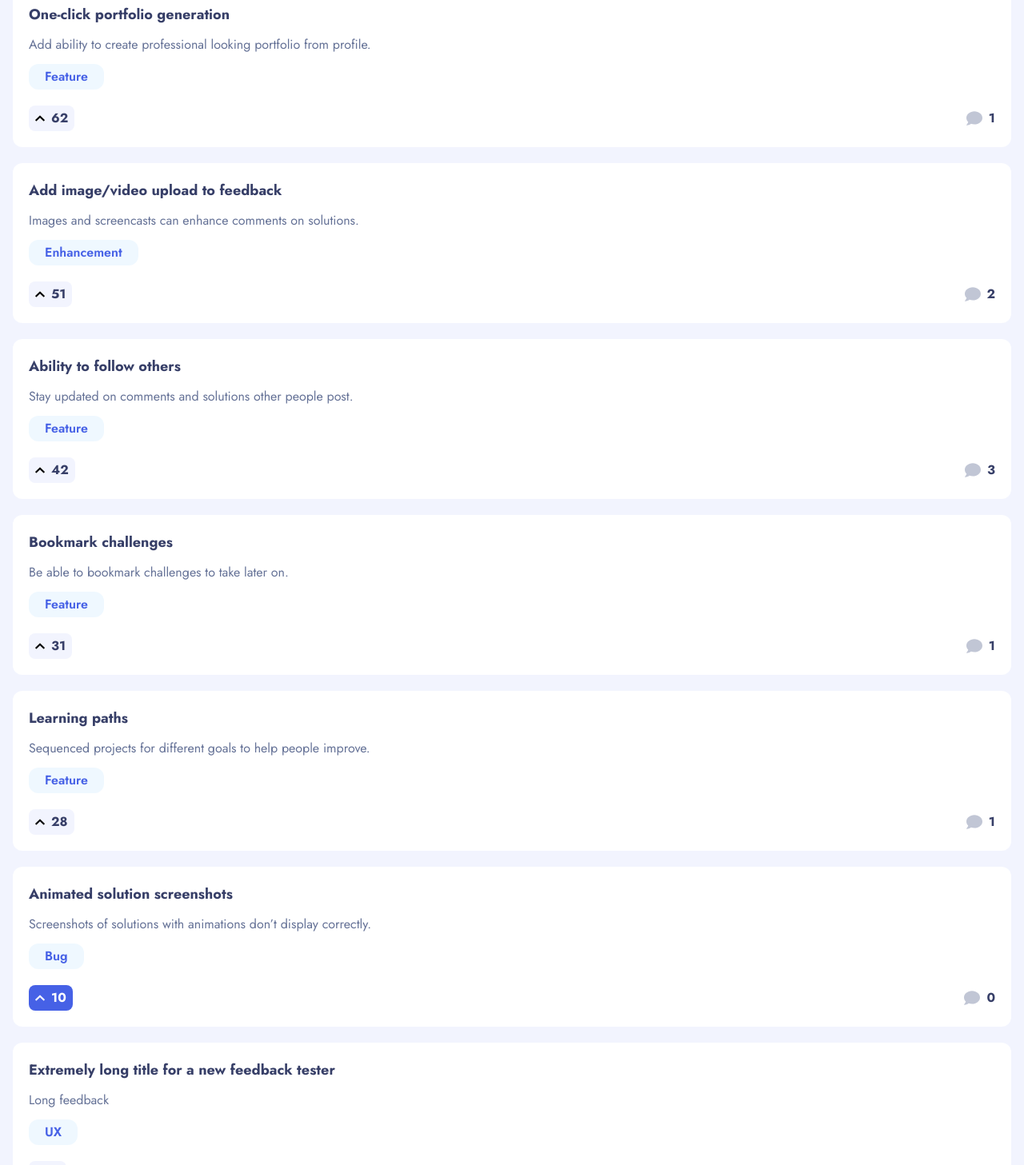
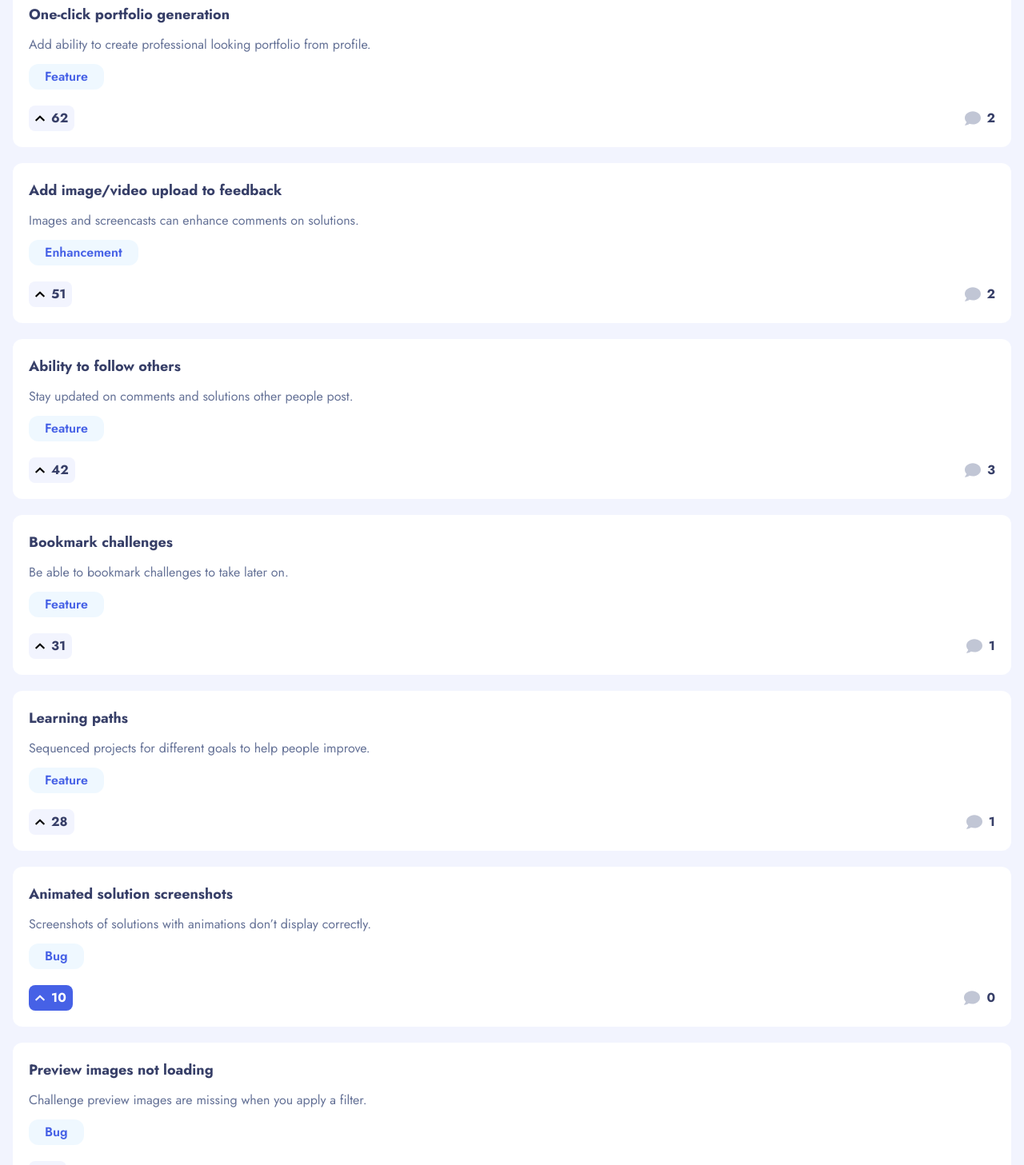
Before and after one commit to Abdul-Raziq1/ProductFeedBack, a React (Vite) app: page / in a window 1280 px wide. Shown: the part 1280-2737 px from the top of the page at 80% size. Built offline with nearby package versions, Linux system fonts and the light colour scheme; data requests are answered from the project's data file.

Commit message:
Added ability to reply to comments

```diff
--- /dev/null
+++ b/src/components/Reply.jsx
@@ -0,0 +1,102 @@
+import { useState, useContext } from "react";
+import CustomButton from "./CustomButton";
+import { INITIAL_CHARS } from "../data/types";
+import { v4 as uuid } from "uuid";
+import { FeedbackContext } from "../context/FeedbackContext";
+import axiosUtil from "../data/service";
+import { IdContext } from "../components/DetailedComments";
+import PropTypes from "prop-types";
+
+const Reply = ({ setIsReplying }) => {
+  const [reply, setReply] = useState("");
+  const { currentUserData } = useContext(FeedbackContext);
+  const { suggestionId, messageId, replyingTo, setSuggestion } =
+    useContext(IdContext);
+  const [charactersLeft, setCharactersLeft] = useState(INITIAL_CHARS);
+  const [showWarning, setShowWarning] = useState(false);
+
+  const closeReplyHandler = () => {
+    setIsReplying(false);
+  };
+  const replyHandler = (event) => {
+    const value = event.target.value;
+    const charsLeft = INITIAL_CHARS - value.length;
+    if (charactersLeft > 0) {
+      setCharactersLeft(charsLeft);
+      setReply(value);
+    } else {
+      setReply((prevValue) => {
+        if (prevValue.length > value.length) {
+          setCharactersLeft(charsLeft);
+          return value;
+        } else {
+          return prevValue;
+        }
+      });
+    }
+  };
+
+  const postReplyHandler = (event) => {
+    event.preventDefault();
+
+    if (reply === ''){
+      setShowWarning(true);
+      setTimeout(() => {
+        setShowWarning(false);
+      }, 1500);
+      return;
+    }
+
+    const id = uuid();
+
+    const replyObject = {
+      id,
+      content: reply,
+      replyingTo,
+      user: currentUserData,
+    };
+    setReply("");
+    setCharactersLeft(INITIAL_CHARS);
+    axiosUtil
+      .addReply(suggestionId, messageId, replyObject)
+      .then((response) => {
+        setSuggestion(response);
+      })
+      .catch((error) => {
+        console.log("Error:", error);
+      });
+    closeReplyHandler();
+  };
+  return (
+    <form className="flex flex-col gap-2 justify-between p-3">
+      <textarea
+        className={`rounded bg-grayTheme p-3 ${
+          showWarning ? "outline-red-500" : "focus:outline-blueTheme"
+        } outline-offset-0 outline-1 outline-none`}
+        placeholder="Type your reply here"
+        rows={3}
+        value={reply}
+        onChange={replyHandler}
+      />
+      {showWarning && <span className="text-red-600">Can&apos;t be empty</span>}
+      <div className="flex items-center justify-between">
+        <span className="text-darkGrayTheme">
+          {charactersLeft} {charactersLeft === 1 ? "Character" : "Characters"}{" "}
+          left
+        </span>
+        <CustomButton
+          text={"Post Reply"}
+          type="submit"
+          color={"#AD1FEA"}
+          onClick={postReplyHandler}
+        />
+      </div>
+    </form>
+  );
+};
+
+Reply.propTypes = {
+  setIsReplying: PropTypes.func,
+};
+
+export default Reply;
--- a/src/data/data.json
+++ b/src/data/data.json
@@ -5,7 +5,6 @@
     "username": "velvetround",
     "likes": {
       "2": 2,
-      "6": 6,
       "11": 11,
       "803992f3-0d2c-4ce0-9bff-5968d5223c8e": "803992f3-0d2c-4ce0-9bff-5968d5223c8e"
     }
@@ -49,7 +48,7 @@
       "upvotes": 100,
       "status": "Suggestion",
       "description": "It would help people with light sensitivities and who prefer dark mode.",
-      "numOfComments": 6,
+      "numOfComments": 9,
       "comments": [
         {
           "id": 3,
@@ -105,7 +104,24 @@
               "11": 11
             }
           },
-          "replies": []
+          "replies": [
+            {
+              "id": "9630aff9-eb11-48c5-aaff-7ebb1175c1c7",
+              "content": "I will delete this as soon as that feature is implemented",
+              "replyingTo": "velvetround",
+              "user": {
+                "image": "/assets/user-images/image-zena.jpg",
+                "name": "Zena Kelley",
+                "username": "velvetround",
+                "likes": {
+                  "2": 2,
+                  "6": 6,
+                  "11": 11,
+                  "803992f3-0d2c-4ce0-9bff-5968d5223c8e": "803992f3-0d2c-4ce0-9bff-5968d5223c8e"
+                }
+              }
+            }
+          ]
         },
         {
           "id": "e88ad0aa-6afa-4b5c-97e1-7fefb6b77219",
@@ -121,6 +137,39 @@
             }
           },
           "replies": []
+        },
+        {
+          "id": "e6f2f005-45ce-41de-97bb-02315f7c0029",
+          "content": "Ah yes, comments added.\nI wonder whether I should add timestamps",
+          "user": {
+            "image": "/assets/user-images/image-zena.jpg",
+            "name": "Zena Kelley",
+            "username": "velvetround",
+            "likes": {
+              "2": 2,
+              "6": 6,
+              "11": 11,
+              "803992f3-0d2c-4ce0-9bff-5968d5223c8e": "803992f3-0d2c-4ce0-9bff-5968d5223c8e"
+            }
+          },
+          "replies": [
+            {
+              "id": "769544a8-bb29-4e2f-981e-73947cdaa2e3",
+              "content": "Replies also implemented. So good.\nMoete kita zo!",
+              "replyingTo": "velvetround",
+              "user": {
+                "image": "/assets/user-images/image-zena.jpg",
+                "name": "Zena Kelley",
+                "username": "velvetround",
+                "likes": {
+                  "2": 2,
+                  "6": 6,
+                  "11": 11,
+                  "803992f3-0d2c-4ce0-9bff-5968d5223c8e": "803992f3-0d2c-4ce0-9bff-5968d5223c8e"
+                }
+              }
+            }
+          ]
         }
       ]
     },
@@ -222,7 +271,7 @@
       "id": 6,
       "title": "Preview images not loading",
       "category": "Bug",
-      "upvotes": 5,
+      "upvotes": 4,
       "status": "Suggestion",
       "description": "Challenge preview images are missing when you apply a filter.",
       "numOfComments": 1,
@@ -304,7 +353,7 @@
       "upvotes": 62,
       "status": "in-progress",
       "description": "Add ability to create professional looking portfolio from profile.",
-      "numOfComments": 1,
+      "numOfComments": 2,
       "comments": [
         {
           "id": 13,
@@ -314,7 +363,24 @@
             "name": "Ryan Welles",
             "username": "voyager.344"
           },
-          "replies": []
+          "replies": [
+            {
+              "id": "0a515d44-f840-483e-9291-9a2a42ffd996",
+              "content": "I see you everywhere.",
+              "replyingTo": "voyager.344",
+              "user": {
+                "image": "/assets/user-images/image-zena.jpg",
+                "name": "Zena Kelley",
+                "username": "velvetround",
+                "likes": {
+                  "2": 2,
+                  "6": 6,
+                  "11": 11,
+                  "803992f3-0d2c-4ce0-9bff-5968d5223c8e": "803992f3-0d2c-4ce0-9bff-5968d5223c8e"
+                }
+              }
+            }
+          ]
         }
       ]
     },
@@ -382,39 +448,22 @@
       ]
     },
     {
-      "title": "Test",
-      "description": "TesterTest",
+      "title": "13th",
+      "description": "13th",
       "category": "Feature",
-      "numOfComments": 2,
-      "upvotes": 4,
+      "numOfComments": 1,
+      "upvotes": 0,
       "status": "suggestion",
       "comments": [
         {
-          "id": "2e3f6537-282d-4ba1-8fab-c05edc46be31",
-          "content": "photo",
+          "id": "e72a0b14-97bc-4e14-8689-c41b503c6d81",
+          "content": "First to comment here",
           "user": {
             "image": "/assets/user-images/image-zena.jpg",
             "name": "Zena Kelley",
             "username": "velvetround",
             "likes": {
               "2": 2,
-              "6": 6,
-              "11": 11,
-              "803992f3-0d2c-4ce0-9bff-5968d5223c8e": "803992f3-0d2c-4ce0-9bff-5968d5223c8e"
-            }
-          },
-          "replies": []
-        },
-        {
-          "id": "9c32e8ff-e1b7-4c62-ab5e-a7b2399f6bbd",
-          "content": "well",
-          "user": {
-            "image": "/assets/user-images/image-zena.jpg",
-            "name": "Zena Kelley",
-            "username": "velvetround",
-            "likes": {
-              "2": 2,
-              "6": 6,
               "11": 11,
               "803992f3-0d2c-4ce0-9bff-5968d5223c8e": "803992f3-0d2c-4ce0-9bff-5968d5223c8e"
             }
@@ -422,63 +471,7 @@
           "replies": []
         }
       ],
-      "id": "09e40db0-6702-41c3-a5bf-7259e1dd9f57"
-    },
-    {
-      "title": "Friends",
-      "description": "First UI Feedback",
-      "category": "UI",
-      "numOfComments": 0,
-      "upvotes": 6,
-      "status": "suggestion",
-      "comments": [],
-      "id": "051e0f02-e824-4e0d-bd3c-6394b5252b14"
-    },
-    {
-      "title": "Extremely long title for a new feedback tester",
-      "description": "Long feedback",
-      "category": "UX",
-      "numOfComments": 0,
-      "upvotes": 9,
-      "status": "suggestion",
-      "comments": [],
-      "id": "2cd002f3-7400-4b96-8f24-7944d461d907"
-    },
-    {
-      "title": "Petrificus Totalus",
-      "description": "Binds enemies",
-      "category": "UX",
-      "numOfComments": 1,
-      "upvotes": 1,
-      "status": "suggestion",
-      "comments": [
-        {
-          "id": "294c1c25-3b4a-48cd-a2e4-85639fbe357e",
-          "content": "I really love the Harry Potter series.\nHere is an upvote",
-          "user": {
-            "image": "/assets/user-images/image-zena.jpg",
-            "name": "Zena Kelley",
-            "username": "velvetround",
-            "likes": {
-              "2": 2,
-              "6": 6,
-              "11": 11
-            }
-          },
-          "replies": []
-        }
-      ],
-      "id": "803992f3-0d2c-4ce0-9bff-5968d5223c8e"
-    },
-    {
-      "title": "Indigo",
-      "description": "",
-      "category": "Feature",
-      "numOfComments": 0,
-      "upvotes": 0,
-      "status": "suggestion",
-      "comments": [],
-      "id": "9a5e3391-60b5-491d-b3c2-8c23af5689df"
+      "id": 13
     }
   ]
 }
--- a/src/data/service.js
+++ b/src/data/service.js
@@ -1,9 +1,9 @@
 import { currentUser, productRequests } from "./types"
 
-import { v4 as uuid } from "uuid"
 const addFeedBack = async (newFeedback) => {
     try {
-        const id = uuid()
+        const allProducts = await getProductRequests(productRequests)
+        const id = allProducts.length + 1
         await fetch(productRequests, {
             method: 'POST',
             headers: {
@@ -129,11 +129,39 @@ const addComment = async (id, comment) => {
     }
 }
 
+const addReply = async (suggestionId, messageId, reply) => {
+try {
+        const url = `${productRequests}/${suggestionId}`
+        const suggestion = await getSuggestionWithId(suggestionId)
+        const updated = suggestion.comments.map((comment) => {
+            if (comment.id === messageId){
+                return {...comment, replies: [...comment.replies, reply]}
+            }
+            return comment
+        })
+        console.log("suggestion", suggestion)
+        console.log("Updated", updated);
+        const updatedComments = {...suggestion, comments: updated, numOfComments: suggestion.numOfComments + 1}
+        const response = await fetch(url, {
+            method: 'PUT',
+            headers: {
+                'Content-Type': 'application/json'
+            },
+            body: JSON.stringify(updatedComments)
+        })
+        return response.json()
+    }
+    catch (error) {
+        console.log("Error:", error);
+    }
+}
+
 const axiosUtil = {
     addFeedBack,
     addUpvote,
     addToLikes,
     addComment,
+    addReply,
     getProductRequests,
     getUser,
     removeFromLikes
--- a/src/data/types.js
+++ b/src/data/types.js
@@ -18,3 +18,6 @@ export const ADD_FEEDBACK = "Add Feedback"
 // Server url
 export const currentUser = "http://localhost:3000/currentUser";
 export const productRequests = "http://localhost:3000/productRequests";
+
+// Character limit
+export const INITIAL_CHARS = 250
--- a/src/screens/Comments.jsx
+++ b/src/screens/Comments.jsx
@@ -3,7 +3,7 @@ import { useLoaderData, useNavigate } from "react-router-dom";
 import CustomButton from "../components/CustomButton";
 import Suggestion from "../components/Suggestion";
 import DetailedComments from "../components/DetailedComments";
-import { productRequests } from "../data/types";
+import { INITIAL_CHARS, productRequests } from "../data/types";
 import { useContext, useState } from "react";
 import { v4 as uuid } from "uuid";
 import { FeedbackContext } from "../context/FeedbackContext";
@@ -16,47 +16,53 @@ async function detailsLoader({ params }) {
   return suggestion;
 }
 
-const INITIAL_CHARS = 250
 const Comments = () => {
   const [comment, setComment] = useState("");
+  const [showWarning, setShowWarning] = useState(false);
   const [charactersLeft, setCharactersLeft] = useState(INITIAL_CHARS);
-  const [suggestion, setSuggestion] = useState(useLoaderData())
-  // const suggestion = useLoaderData();
-  const { currentUserData } = useContext(FeedbackContext)
+  const [suggestion, setSuggestion] = useState(useLoaderData());
+  const { currentUserData } = useContext(FeedbackContext);
   const navigate = useNavigate();
   const backClickHandler = () => {
     navigate(-1);
   };
   const postCommentHandler = (event) => {
     event.preventDefault();
-    console.log("Suggestion ID", suggestion.id, currentUserData);
-    const id = uuid()
+    if (comment === "") {
+      setShowWarning(true);
+      setTimeout(() => {
+        setShowWarning(false);
+      }, 1500);
+      return;
+    }
+    const id = uuid();
     const commentObject = {
       id,
       content: comment,
       user: currentUserData,
-      replies: []
-    }
-    setComment("")
-    setCharactersLeft(INITIAL_CHARS)
-    axiosUtil.addComment(suggestion.id, commentObject)
-    .then(response => setSuggestion(response))
+      replies: [],
+    };
+    setComment("");
+    setCharactersLeft(INITIAL_CHARS);
+    axiosUtil
+      .addComment(suggestion.id, commentObject)
+      .then((response) => setSuggestion(response));
   };
   const commentHandler = (event) => {
-    const value = event.target.value
-    const charsLeft = INITIAL_CHARS - value.length
-    if (charactersLeft > 0){
-      setCharactersLeft(charsLeft)
+    const value = event.target.value;
+    const charsLeft = INITIAL_CHARS - value.length;
+    if (charactersLeft > 0) {
+      setCharactersLeft(charsLeft);
       setComment(value);
     } else {
-      setComment(prevValue => {
-        if (prevValue.length > value.length){
-          setCharactersLeft(charsLeft)
-          return value
-        } else{
-          return prevValue
+      setComment((prevValue) => {
+        if (prevValue.length > value.length) {
+          setCharactersLeft(charsLeft);
+          return value;
+        } else {
+          return prevValue;
         }
-      })
+      });
     }
   };
   return (
@@ -80,7 +86,14 @@ const Comments = () => {
           </span>
           {suggestion.comments.length !== 0 &&
             suggestion.comments.map((message) => {
-              return <DetailedComments key={message.id} message={message} />;
+              return (
+                <DetailedComments
+                  key={message.id}
+                  message={message}
+                  suggestionId={suggestion.id}
+                  setSuggestion={setSuggestion}
+                />
+              );
             })}
         </div>
       </div>
@@ -94,11 +107,17 @@ const Comments = () => {
             placeholder="Type your comment here"
             value={comment}
             rows={3}
-            className="rounded bg-grayTheme p-3 focus:outline-blueTheme outline-offset-0 outline-1 outline-none"
-          ></textarea>
+            className={`rounded bg-grayTheme p-3 ${
+              showWarning ? "outline-red-500" : "focus:outline-blueTheme"
+            } outline-offset-0 outline-1 outline-none`}
+          />
+          {showWarning && (
+            <span className="text-red-600">Can&apos;t be empty</span>
+          )}
           <div className="flex items-center justify-between">
             <span className="text-darkGrayTheme">
-              {charactersLeft} {charactersLeft === 1 ? "Character" : "Characters"} left
+              {charactersLeft}{" "}
+              {charactersLeft === 1 ? "Character" : "Characters"} left
             </span>
             <CustomButton
               text={"Post Comment"}
```
Also changed, not shown: src/components/Comment.jsx (+23 -5 lines), src/components/DetailedComments.jsx (+8 -4 lines).
